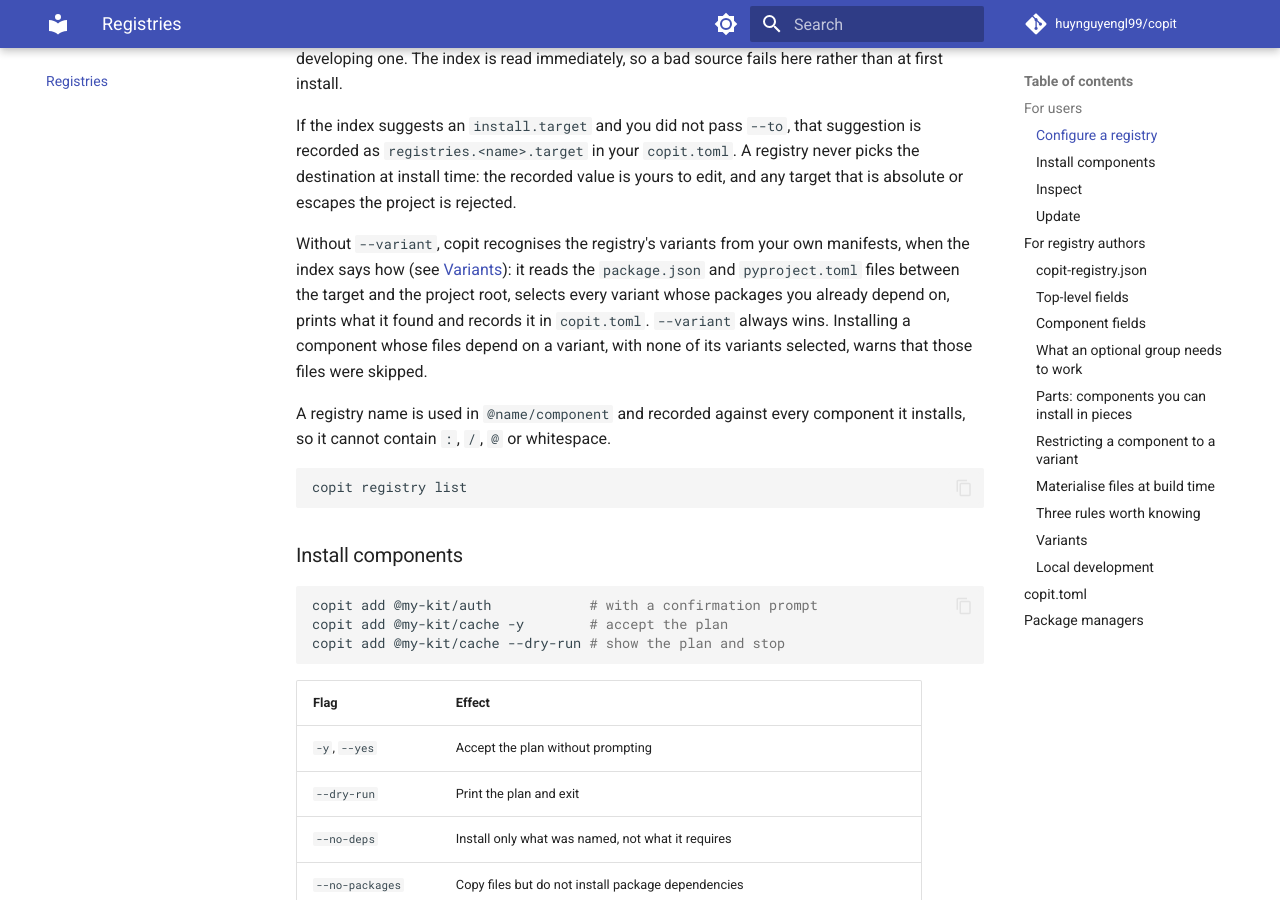
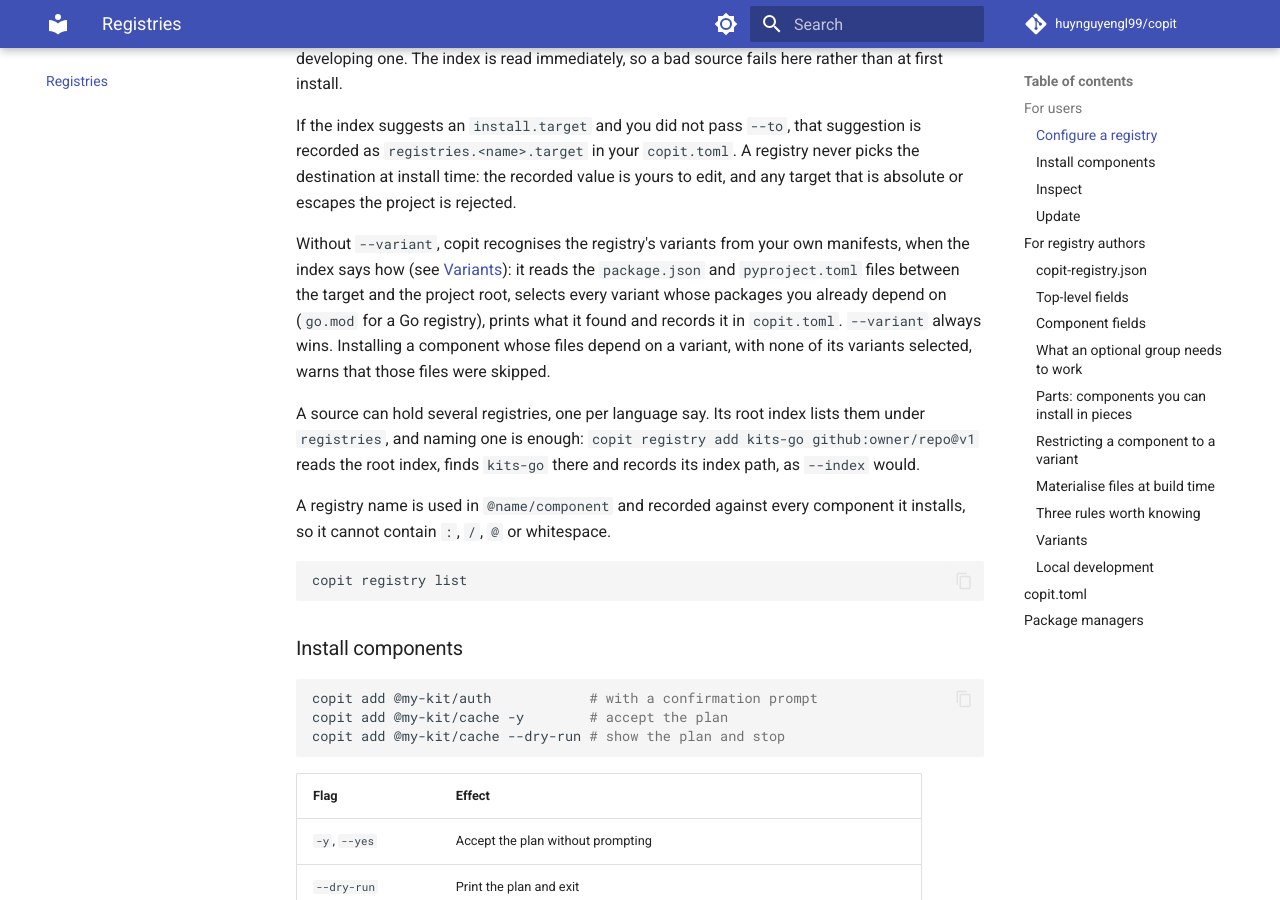
Before and after one commit to huynguyengl99/copit, an MkDocs documentation site: the page built from docs/registry.md, in a window 1280 px wide and 900 px high, scrolled down 851 px. Built offline with MkDocs 1.6.1 and Material for MkDocs 9.7.7, drawn with Linux system fonts in a browser that asks for light colours; comment, search, counter and statistics services are not loaded; the version menu is left out; some of the changed text lies outside the part shown.

Commit message:
docs: document Go registries and the registries catalog

```diff
--- a/docs/registry.md
+++ b/docs/registry.md
@@ -42,9 +42,14 @@
 Without `--variant`, copit recognises the registry's variants from your own manifests,
 when the index says how (see [Variants](#variants)): it reads the `package.json` and
 `pyproject.toml` files between the target and the project root, selects every variant
-whose packages you already depend on, prints what it found and records it in
+whose packages you already depend on (`go.mod` for a Go registry), prints what it found and records it in
 `copit.toml`. `--variant` always wins. Installing a component whose files depend on a
 variant, with none of its variants selected, warns that those files were skipped.
+
+A source can hold several registries, one per language say. Its root index lists them
+under `registries`, and naming one is enough: `copit registry add kits-go
+github:owner/repo@v1` reads the root index, finds `kits-go` there and records its index
+path, as `--index` would.
 
 A registry name is used in `@name/component` and recorded against every component it
 installs, so it cannot contain `:`, `/`, `@` or whitespace.
@@ -180,11 +185,18 @@
 | `name` | yes | Registry id, used as `@name/component` |
 | `title` | | Human-readable name |
 | `source` | | Informational. copit fetches from the source *you* configured, at the ref you pinned |
-| `ecosystem` | | `python`, `node`, `rust`. Selects the package manager |
+| `ecosystem` | | `python`, `node`, `go`, `rust`. Selects the package manager |
 | `variants` | | Names a component may specialise on |
 | `detect` | | Per variant, the packages that mark a project as using it, for `registry add` |
-| `install` | | Defaults: `target` and `package_marker` are used; `exclude` and `optional` are generator-side |
+| `install` | | Defaults: `target`, `package_marker` and `module_path` are used; `exclude` and `optional` are generator-side |
+| `registries` | | Other registries in the same source, by name, each the path of its index |
 | `components` | yes | Map of id to component |
+
+Go has no relative imports, so a Go component importing another names the registry's
+module path, such as `example.com/kits/presence`. With `install.module_path` set to
+`example.com/kits`, copit rewrites that prefix in every copied `.go` file to the
+project's module, read from `go.mod`, plus the install target:
+`example.com/app/internal/kits/presence`.
 
 ### Component fields
 
@@ -409,6 +421,7 @@
 | `node` | `pnpm-lock.yaml` | `pnpm add` |
 | `node` | `yarn.lock` | `yarn add` |
 | `node` | `package-lock.json` | `npm install` |
+| `go` | `go.mod` | `go get` |
 | `rust` | `Cargo.toml` | `cargo add` |
 
 Lockfile-based managers are checked before `pip`, because a project on uv often keeps a
```
Also changed, not shown: docs/registry.schema.json (+16 -0 lines).
